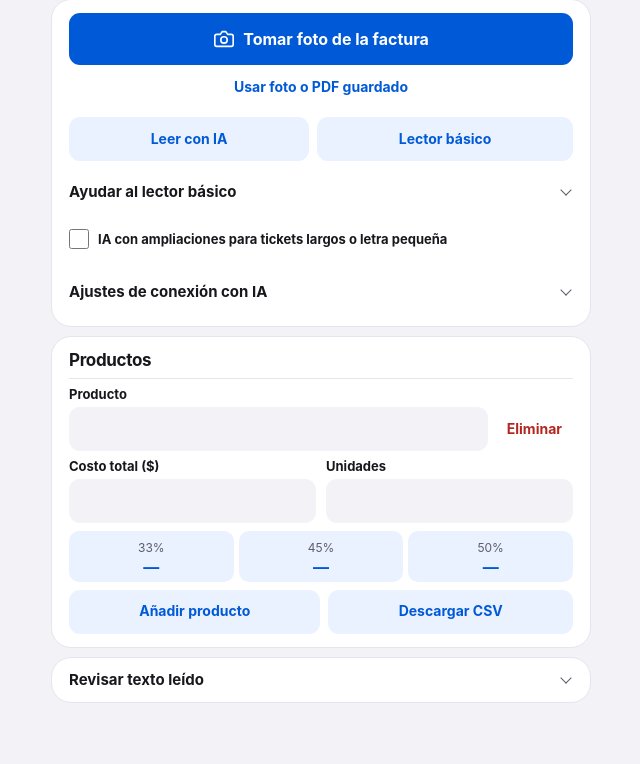
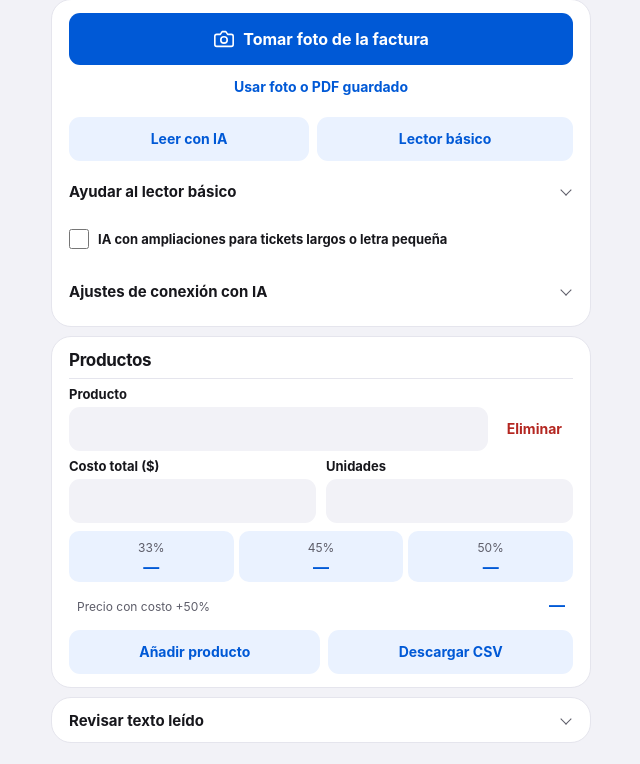
Before and after one commit to ROBERRTRSP/calculadora-portento, a plain HTML site: page scanner.html in a window 1280 px wide. Both pictures are taken after a click on the button "Añadir producto". Shown: the part 126-890 px from the top of the page, without its empty margins (319-959 px from the left). Before the commit the page ends 850 px from the top, so only its background shows below. Drawn offline with Linux system fonts and the light colour scheme.

Commit message:
Añadir precio de venta con 50% sobre el costo

```diff
--- a/factura.js
+++ b/factura.js
@@ -206,7 +206,15 @@
     return Math.ceil((Number(cost) / Number(quantity) / (1 - margin / 100) - 1e-9) * 100) / 100;
   }
 
-  const invoice = { normalize, parseText, suggestedPrice, moneyCents, reconcile, preferReading, isDairyInvoice };
+  function priceWithMarkup(cost, quantity) {
+    const purchase = amount(cost);
+    const units = count(quantity);
+    if (purchase === null || units === null) return null;
+    const unitPriceInCents = purchase / units * 150;
+    return Number.isFinite(unitPriceInCents) ? Math.max(0, Math.ceil(unitPriceInCents - 1e-9)) / 100 : null;
+  }
+
+  const invoice = { normalize, parseText, suggestedPrice, priceWithMarkup, moneyCents, reconcile, preferReading, isDairyInvoice };
   if (typeof module === 'object') module.exports = invoice;
   else window.PorcentoFactura = invoice;
 })();
--- a/scanner.html
+++ b/scanner.html
@@ -32,6 +32,8 @@
     .invoice-prices { display: grid; grid-template-columns: repeat(3, minmax(0, 1fr)); gap: 5px; margin-top: 8px; }
     .invoice-prices > div { background: var(--tint); border-radius: 10px; text-align: center; padding: 5px; min-width: 0; }
     .invoice-prices .amount { display: block; color: var(--accent); }
+    .invoice-markup { margin-top: 6px; padding: 7px 8px; display: flex; align-items: baseline; justify-content: space-between; gap: 8px; }
+    .invoice-markup .amount { color: var(--accent); }
     .invoice-options { display: flex; align-items: center; gap: 9px; min-height: 44px; margin: 4px 0 0; }
     .invoice-options input { appearance: auto; width: 20px; height: 20px; min-height: 0; margin: 0; accent-color: var(--accent); }
     .invoice-warning { margin: 7px 0; color: var(--negative); }
@@ -107,7 +109,7 @@
       </div>
     </details>
   </main>
-  <script src="./factura.js"></script>
+  <script src="./factura.js?v=15"></script>
   <script>
 const $ = id => document.getElementById(id);
 const money = n => Number.isFinite(n) ? '$' + n.toFixed(2) : '—';
@@ -225,7 +227,15 @@ function draw() {
       };
       product.append(note, confirm);
     }
-    product.append(prices);
+    const markup = document.createElement('div');
+    markup.className = 'invoice-markup';
+    const markupLabel = document.createElement('small');
+    markupLabel.textContent = 'Precio con costo +50%';
+    const markupAmount = document.createElement('strong');
+    markupAmount.className = 'amount';
+    markupAmount.dataset.markup = '50';
+    markup.append(markupLabel, markupAmount);
+    product.append(prices, markup);
     items.append(product);
   });
   recalc();
@@ -235,11 +245,14 @@ function recalc() {
   const check = totals ? invoice.reconcile(rows, totals) : null;
   [...$('items').children].forEach((product, index) => {
     const row = rows[index];
+    const pending = row.review || (check && !check.verified);
     for (const amount of product.querySelectorAll('[data-margin]')) {
       const margin = Number(amount.dataset.margin);
-      const price = row.review || (check && !check.verified) ? null : invoice.suggestedPrice(row.costo, row.cantidad, margin);
+      const price = pending ? null : invoice.suggestedPrice(row.costo, row.cantidad, margin);
       amount.textContent = price === null ? '—' : money(price);
     }
+    const markupPrice = pending ? null : invoice.priceWithMarkup(row.costo, row.cantidad);
+    product.querySelector('[data-markup]').textContent = markupPrice === null ? '—' : money(markupPrice);
   });
   updateInvoiceSummary(check);
 }
@@ -651,11 +664,13 @@ $('export').onclick = () => {
     if (/^[=+\-@\t\r]/.test(text)) text = "'" + text;
     return '"' + text.replace(/"/g, '""') + '"';
   };
-  const lines = [['Producto', 'Costo total', 'Unidades', 'Costo por unidad', '33%', '45%', '50%', 'Por revisar']];
+  const lines = [['Producto', 'Costo total', 'Unidades', 'Costo por unidad', '33%', '45%', '50%', 'Por revisar', 'Precio con costo +50%']];
   for (const row of rows) {
     const prices = margins.map(margin => row.review ? null : invoice.suggestedPrice(row.costo, row.cantidad, margin));
+    const markup = row.review ? null : invoice.priceWithMarkup(row.costo, row.cantidad);
     lines.push([row.nombre, row.costo, row.cantidad,
-      prices[0] === null ? '' : Number(row.costo) / Number(row.cantidad), ...prices, row.warning || (row.review ? 'Revisar' : '')]);
+      prices[0] === null ? '' : Number(row.costo) / Number(row.cantidad), ...prices,
+      row.warning || (row.review ? 'Revisar' : ''), markup === null ? '' : markup.toFixed(2)]);
   }
   const csv = lines.map(line => line.map(quote).join(',')).join('\r\n');
   const download = document.createElement('a');
--- a/sw.js
+++ b/sw.js
@@ -1 +1 @@
-const CACHE='porcento-v14';const ASSETS=['./','./index.html','./scanner.html','./comparador.html','./manifest.webmanifest','./porcento.css','./factura.js'];self.addEventListener('install',e=>e.waitUntil(caches.open(CACHE).then(c=>c.addAll(ASSETS)).then(()=>self.skipWaiting())));self.addEventListener('activate',e=>e.waitUntil(Promise.all([self.clients.claim(),caches.keys().then(keys=>Promise.all(keys.filter(k=>k.startsWith('porcento-')&&k!==CACHE).map(k=>caches.delete(k))))])));self.addEventListener('fetch',e=>{if(e.request.method==='GET'&&new URL(e.request.url).origin===location.origin)e.respondWith(fetch(e.request).then(r=>{if(r.ok){let copy=r.clone();caches.open(CACHE).then(c=>c.put(e.request,copy))}return r}).catch(async()=>await caches.match(e.request)||Response.error()))});
+const CACHE='porcento-v15';const ASSETS=['./','./index.html','./scanner.html','./comparador.html','./manifest.webmanifest','./porcento.css','./factura.js','./factura.js?v=15'];self.addEventListener('install',e=>e.waitUntil(caches.open(CACHE).then(c=>c.addAll(ASSETS)).then(()=>self.skipWaiting())));self.addEventListener('activate',e=>e.waitUntil(Promise.all([self.clients.claim(),caches.keys().then(keys=>Promise.all(keys.filter(k=>k.startsWith('porcento-')&&k!==CACHE).map(k=>caches.delete(k))))])));self.addEventListener('fetch',e=>{if(e.request.method==='GET'&&new URL(e.request.url).origin===location.origin)e.respondWith(fetch(e.request).then(r=>{if(r.ok){let copy=r.clone();caches.open(CACHE).then(c=>c.put(e.request,copy))}return r}).catch(async()=>await caches.match(e.request)||Response.error()))});
```
Also changed, not shown: index.html (+8 -0 lines).
